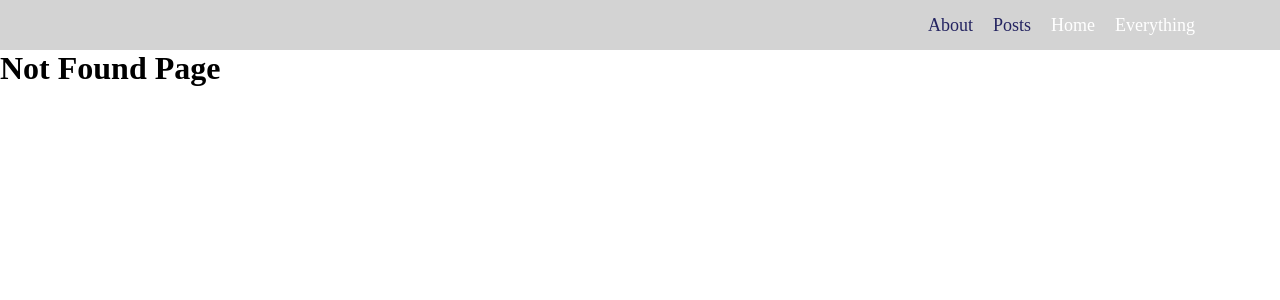
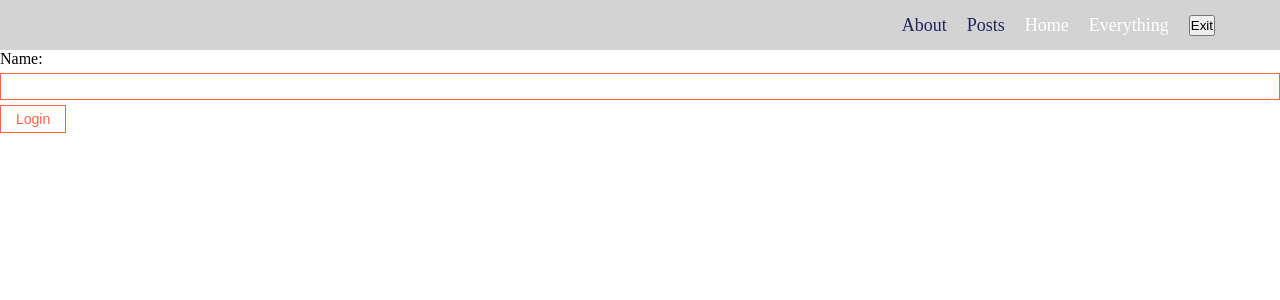
Before and after one commit to Viacheslav-ua/rf-course, a React (Create React App) app: page /login in a window 1280 px wide. Before the commit this address had no page. Shown: the top 300 px of the page. Built offline with nearby package versions, Linux system fonts and the light colour scheme.

Commit message:
private routes implemented

```diff
--- a/src/components/AppRouter.jsx
+++ b/src/components/AppRouter.jsx
@@ -1,4 +1,4 @@
-import { Routes, Route } from "react-router-dom";
+import { Routes, Route, Navigate } from "react-router-dom";
 import About from "../pages/About";
 import Posts from "../pages/Posts";
 import { MainPage } from "../pages/MainPage";
@@ -7,20 +7,28 @@ import NotFound from "../pages/NotFound";
 import SinglePage from "../pages/SinglePage";
 import PostNewPage from "../pages/PostNew";
 import PostIdPage from "../pages/PostIdPage";
+import LoginPage from "../pages/LoginPage";
+
+import Private from "../hoc/Private";
+import { AuthProvider } from "../hoc/AuthProvider";
 
 const AppRouter = () => {
-  return(
+  return (
+    <AuthProvider>
       <Routes>
         <Route path="/" element={<MainPage />} >
           <Route index element={<HomePage />} />
+          <Route path="/login" element={<LoginPage />} />
           <Route path="/about" element={<About />} />
-        <Route path="/posts" element={<Posts />} />
+          <Route path="/about-us" element={<Navigate to='/about' replace/>} />
+          <Route path="/posts" element={<Private><Posts /></Private>} />
           <Route path="/posts/:id" element={<PostIdPage />} />
           <Route path="/posts/:id/:title" element={<SinglePage />} />
           <Route path="/posts/new" element={<PostNewPage />} />
           <Route path="*" element={<NotFound />} />
         </Route>
       </Routes>
+    </AuthProvider>
   )
 }
 
--- /dev/null
+++ b/src/components/Login.jsx
@@ -0,0 +1,20 @@
+import MyButton from "./UA/button/MyButton"
+import MyInput from "./UA/input/MyInput"
+
+const Login = () => {
+
+
+  return (
+    <>
+      <h4>Login</h4>
+      <form action="">
+        <MyInput type="text" placeholder="Enter login" />
+        <MyInput type="password" placeholder="Enter password" />
+        <MyButton>Login</MyButton>
+      </form>
+    </>
+
+  )
+}
+
+export default Login
--- a/src/components/UA/Navbar/Navbar.jsx
+++ b/src/components/UA/Navbar/Navbar.jsx
@@ -1,8 +1,14 @@
 import { NavLink } from 'react-router-dom';
+import { useNavigate } from 'react-router-dom';
+
 import classes from './Navbar.module.css'
 import MyLink from '../MyLink/MyLink';
+import { useAuth } from '../../../hooks/useAuth';
 
 const Navbar = () => {
+
+  const { signout } = useAuth()
+  const navigate = useNavigate()
 
   const setLinkClass = ({ isActive }) => {
     if ((isActive)) {
@@ -18,6 +24,9 @@ const Navbar = () => {
         <NavLink className={setLinkClass} to={'/posts'}>Posts</NavLink>
         <MyLink to={'/'}>Home</MyLink>
         <MyLink to={'everything'}>Everything</MyLink>
+
+        <button onClick={() => signout(() => navigate('login', {replace: true}))}>Exit</button>
+
       </div>
     </nav>
   );
--- /dev/null
+++ b/src/hoc/AuthProvider.jsx
@@ -0,0 +1,24 @@
+import { createContext, useState } from "react";
+
+export const AuthContext = createContext(null)
+
+export const AuthProvider = ({ children }) => {
+  const [user, setUser] = useState(null)
+
+  const signin = (newUser, cb) => {
+    setUser(newUser)
+    cb()
+  }
+  const signout = (cbs) => {
+    setUser(null)
+    cbs()
+  }
+
+  const value = {user, signin, signout}
+
+  return (
+    <AuthContext.Provider value={value}>
+      {children}
+    </AuthContext.Provider>
+  )
+}
--- /dev/null
+++ b/src/hoc/Private.jsx
@@ -0,0 +1,14 @@
+import { useLocation, Navigate } from 'react-router-dom'
+import { useAuth } from '../hooks/useAuth'
+
+const Private = ({children}) => {
+  const location = useLocation()
+  const { user } = useAuth()
+
+  if (!user) {
+    return <Navigate to={'/login'} state={{from: location}}/>
+  }
+  return children
+}
+
+export default Private
--- /dev/null
+++ b/src/hooks/useAuth.js
@@ -0,0 +1,6 @@
+import { useContext } from "react";
+import { AuthContext } from "../hoc/AuthProvider";
+
+export const useAuth = () => {
+  return useContext(AuthContext)
+}
--- a/src/hooks/usePosts.js
+++ b/src/hooks/usePosts.js
@@ -3,7 +3,7 @@ import { useMemo } from "react";
 export const useSortedPosts = (posts, sort) => {
   const sortedPosts = useMemo(() => {
     if (sort) {
-      return [...posts].sort((a, b) => a[sort].localeCompare(b[sort]))
+      return [...posts].sort((a, b) => a[sort]?.localeCompare(b[sort]))
     }
     return posts
   }, [sort, posts])
--- /dev/null
+++ b/src/pages/LoginPage.jsx
@@ -0,0 +1,32 @@
+import { useLocation, useNavigate } from 'react-router-dom'
+import Login from '../components/Login'
+import { useAuth } from '../hooks/useAuth'
+import MyInput from '../components/UA/input/MyInput'
+import MyButton from '../components/UA/button/MyButton'
+
+
+const LoginPage = () => {
+  const navigate = useNavigate()
+  const location = useLocation()
+  const { signin } = useAuth()
+
+  const handleSubmit = (e) => {
+    e.preventDefault()
+    const form = e.target
+    const user = form.username.value
+    signin(user, () => navigate(fromPage, {replace: true}))
+  }
+
+  const fromPage = location.state?.from?.pathname || '/'
+  return (
+    <form onSubmit={handleSubmit}>
+      <label>
+        Name: <MyInput name="username"/>
+      </label>
+      <MyButton type="submit">
+        Login
+      </MyButton>
+    </form>
+  )
+}
+export default LoginPage;
```
Lines whose indentation alone changed are shown as unchanged.
